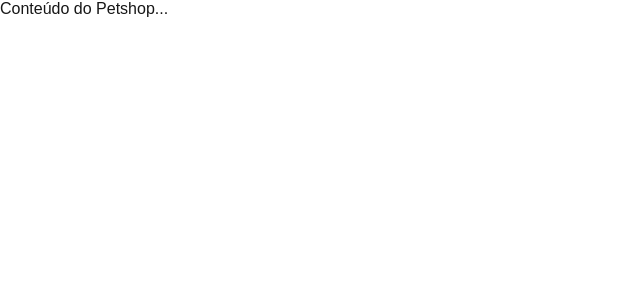
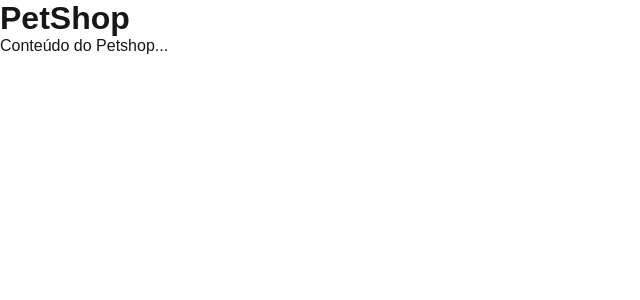
Before and after one commit to kellysabioni/petshop, a Next.js app: page / in a window 1280 px wide. Shown: the top 300 px of the page, without its empty margins (0-640 px from the left). Built offline with nearby package versions, Linux system fonts and the light colour scheme.

Commit message:
Atualiza zerando projeto

```diff
--- a/src/app/layout.tsx
+++ b/src/app/layout.tsx
@@ -1,20 +1,9 @@
 import type { Metadata } from "next";
-import { Geist, Geist_Mono } from "next/font/google";
 import "./globals.css";
 
-const geistSans = Geist({
-  variable: "--font-geist-sans",
-  subsets: ["latin"],
-});
-
-const geistMono = Geist_Mono({
-  variable: "--font-geist-mono",
-  subsets: ["latin"],
-});
-
 export const metadata: Metadata = {
-  title: "Create Next App",
-  description: "Generated by create next app",
+  title: "PetShop",
+  description: "Mini portal do PetShop com notícias, produtos e muito mais",
 };
 
 export default function RootLayout({
@@ -23,8 +12,11 @@ export default function RootLayout({
   children: React.ReactNode;
 }>) {
   return (
-    <html lang="en">
-      <body className={`${geistSans.variable} ${geistMono.variable}`}>
+    <html lang="pt-br">
+      <body>
+        <header>
+          <h1>PetShop</h1>
+        </header>
         {children}
       </body>
     </html>
```
